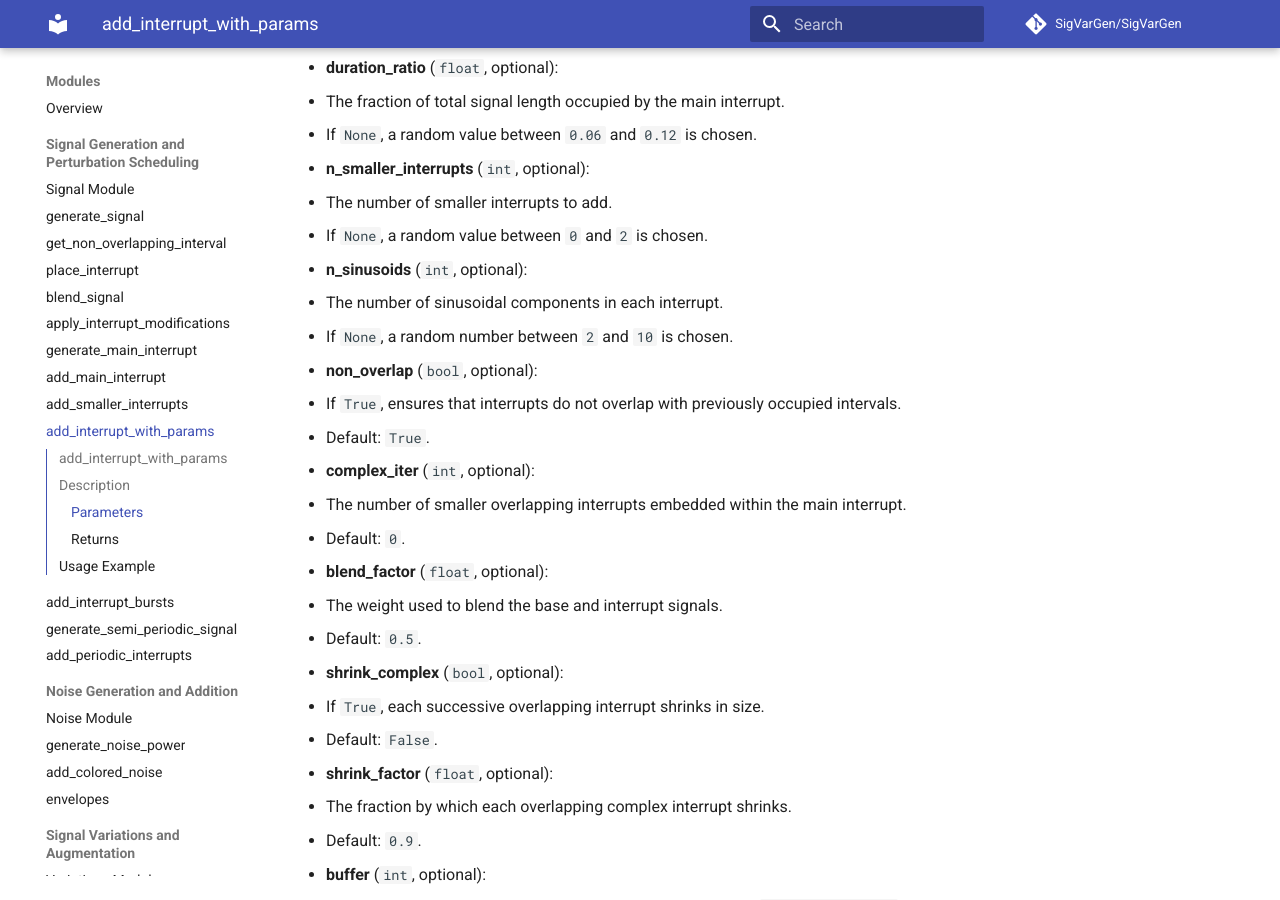
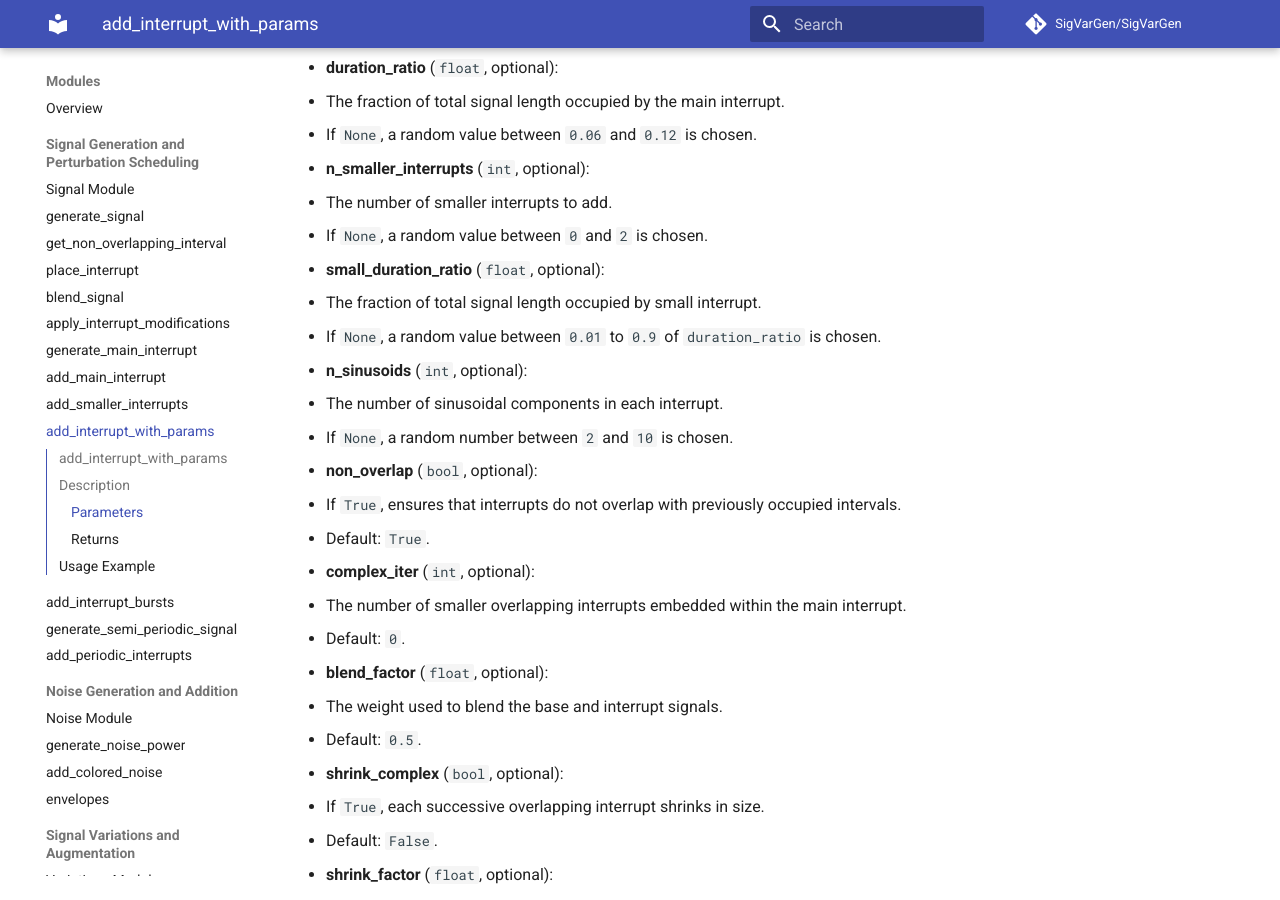
Before and after one commit to SigVarGen/SigVarGen, an MkDocs documentation site: the page built from docs/functions/signal/10add_interrupt_with_params.md, in a window 1280 px wide and 900 px high, scrolled down 983 px. Built offline with MkDocs 1.6.1 and Material for MkDocs 9.7.7, drawn with Linux system fonts in a browser that asks for light colours; comment, search, counter and statistics services are not loaded; some of the changed text lies outside the part shown.

Commit message:
CHORE: fixing typos, adding opt param

```diff
--- a/docs/functions/signal/10add_interrupt_with_params.md
+++ b/docs/functions/signal/10add_interrupt_with_params.md
@@ -29,6 +29,9 @@
 - **n_smaller_interrupts** (`int`, optional):
   - The number of smaller interrupts to add.
   - If `None`, a random value between `0` and `2` is chosen.
+- **small_duration_ratio** (`float`, optional):
+  - The fraction of total signal length occupied by small interrupt.
+  - If `None`, a random value between `0.01` to `0.9` of `duration_ratio` is chosen.
 - **n_sinusoids** (`int`, optional):
   - The number of sinusoidal components in each interrupt.
   - If `None`, a random number between `2` and `10` is chosen.
@@ -106,6 +109,7 @@ updated_signal, params = svg.add_interrupt_with_params(
     disperse=True,
     duration_ratio=0.08,
     n_smaller_interrupts=2,
+    small_duration_ratio=0.07,
     complex_iter=1,
     blend_factor=0.6,
     shrink_complex=True,
```
Also changed, not shown: README.md (+2 -2 lines), 2 other files.
